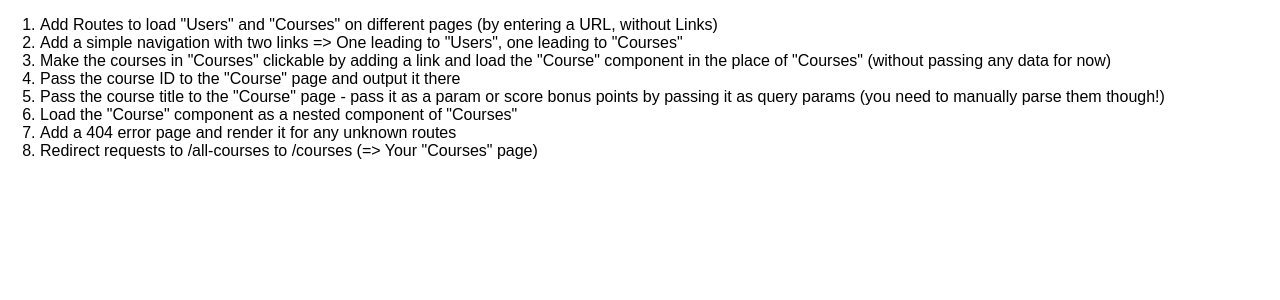
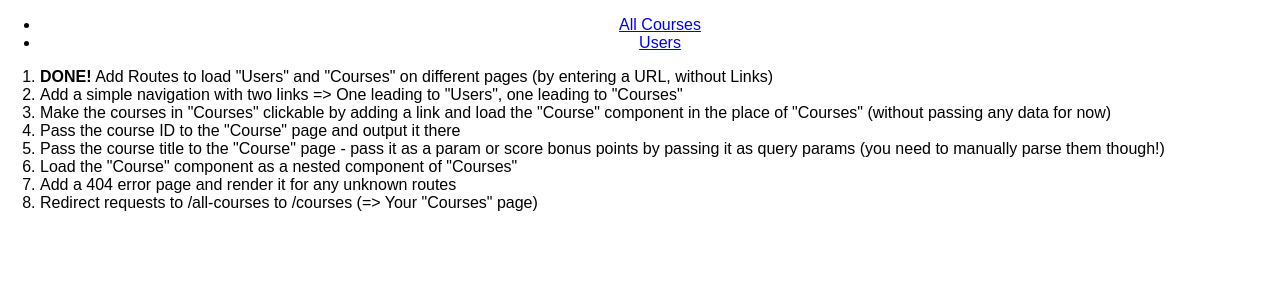
Before and after one commit to shaneenvitug/react-complete-guide, a React (Create React App) app in the folder routing--assignment-problem/: page / in a window 1280 px wide. Shown: the top 300 px of the page. Built offline with nearby package versions, Linux system fonts and the light colour scheme.

Commit message:
add routes to load users and courses on diff pagges

```diff
--- a/routing--assignment-problem/package.json
+++ b/routing--assignment-problem/package.json
@@ -4,7 +4,7 @@
   "private": true,
   "dependencies": {
     "react": "^16.0.0",
-    "react-dom": "^16.0.0",
+    "react-dom": "^16.12.0",
     "react-router": "^4.2.0",
     "react-router-dom": "^4.2.2",
     "react-scripts": "1.0.13"
--- a/routing--assignment-problem/src/App.js
+++ b/routing--assignment-problem/src/App.js
@@ -1,4 +1,5 @@
 import React, { Component } from 'react';
+import { BrowserRouter, Route } from 'react-router-dom';
 
 import Courses from './containers/Courses/Courses';
 import Users from './containers/Users/Users';
@@ -6,9 +7,22 @@ import Users from './containers/Users/Users';
 class App extends Component {
   render () {
     return (
+      <BrowserRouter>
         <div className="App">
+          <header>
+            <nav>
+              <ul>
+                <li><a href="/courses">All Courses</a></li>
+                <li><a href="/users">Users</a></li>
+              </ul>
+            </nav>
+          </header>
+
+          <Route path="/courses" exact component={Courses} />
+          <Route path="/users" exact component={Users} />
+
           <ol style={{textAlign: 'left'}}>
-          <li>Add Routes to load "Users" and "Courses" on different pages (by entering a URL, without Links)</li>
+            <li><strong>DONE!</strong> Add Routes to load "Users" and "Courses" on different pages (by entering a URL, without Links)</li>
             <li>Add a simple navigation with two links => One leading to "Users", one leading to "Courses"</li>
             <li>Make the courses in "Courses" clickable by adding a link and load the "Course" component in the place of "Courses" (without passing any data for now)</li>
             <li>Pass the course ID to the "Course" page and output it there</li>
@@ -18,6 +32,7 @@ class App extends Component {
             <li>Redirect requests to /all-courses to /courses (=> Your "Courses" page)</li>
           </ol>
         </div>
+      </BrowserRouter>
     );
   }
 }
```
Also changed, not shown: 1 other file (tests, documents, lock files or other folders). Lines whose indentation alone changed are shown as unchanged.
